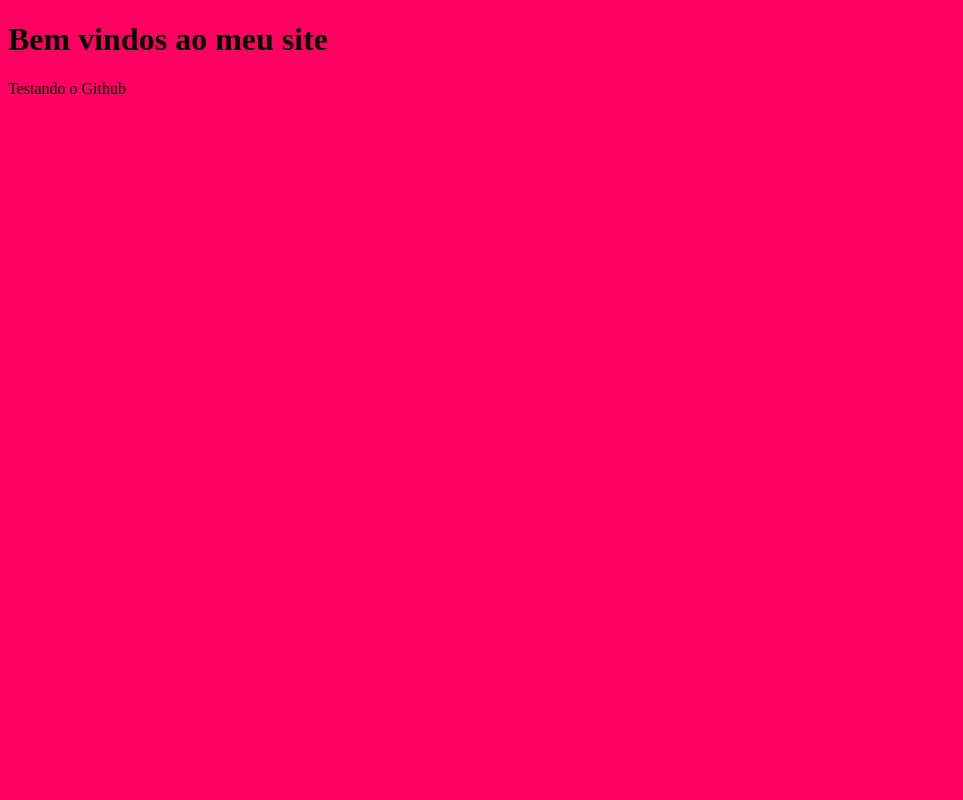
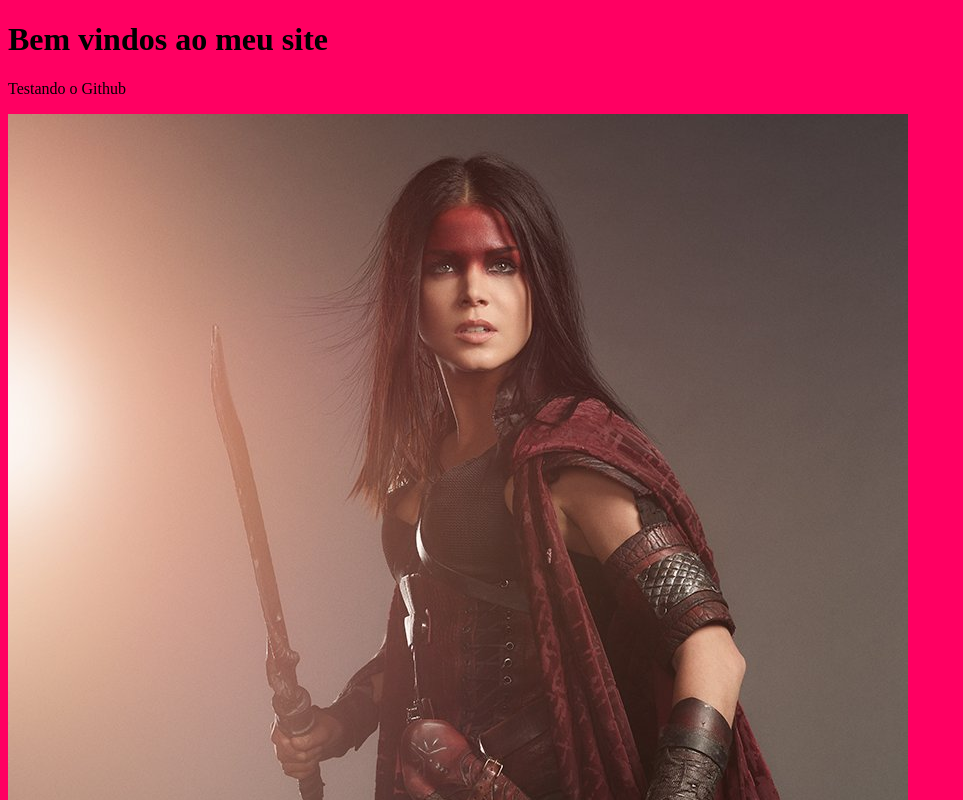
Before and after one commit to jmn02/jmn02.github.io, a plain HTML site: page index.html in a window 1280 px wide. Shown: the top 800 px of the page, without its empty margins (0-963 px from the left). Drawn offline with Linux system fonts and the light colour scheme.

Commit message:
revisão da tag

```diff
--- a/index.html
+++ b/index.html
@@ -7,6 +7,6 @@
  <body>
    <h1>Bem vindos ao meu site</h1>
    <p>Testando o Github</p>
-   <img href="jmn02.jpg">
+   <img src="jmn02.jpg">
   </body>
  </html>
```
